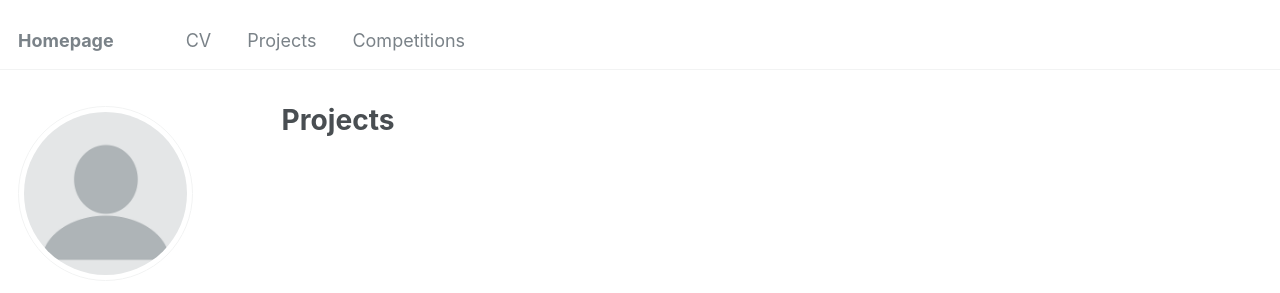
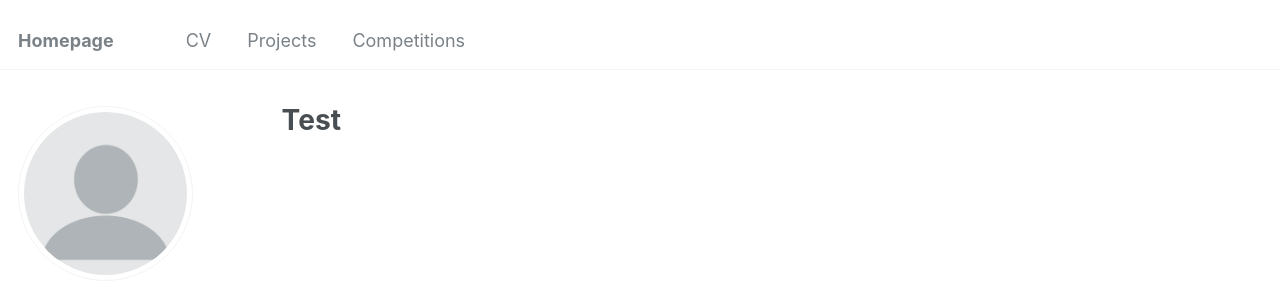
Before and after one commit to rzryanz00/rzryanz00.github.io, a Jekyll site: the page built from _pages/projects.html, in a window 1280 px wide. Shown: the top 293 px of the page. Built offline with Jekyll 4.4.1, drawn with Linux system fonts in a browser that asks for light colours.

Commit message:
experimenting

```diff
--- a/_pages/projects.html
+++ b/_pages/projects.html
@@ -1,6 +1,6 @@
 ---
 layout: archive
-title: "Projects"
+title: "Test"
 permalink: /projects/
 author_profile: true
 ---
@@ -8,6 +8,6 @@ author_profile: true
 {% include base_path %}
 
 
-{% for post in site.portfolio %}
+{% for post in site.projects %}
   {% include archive-single.html %}
 {% endfor %}
```
